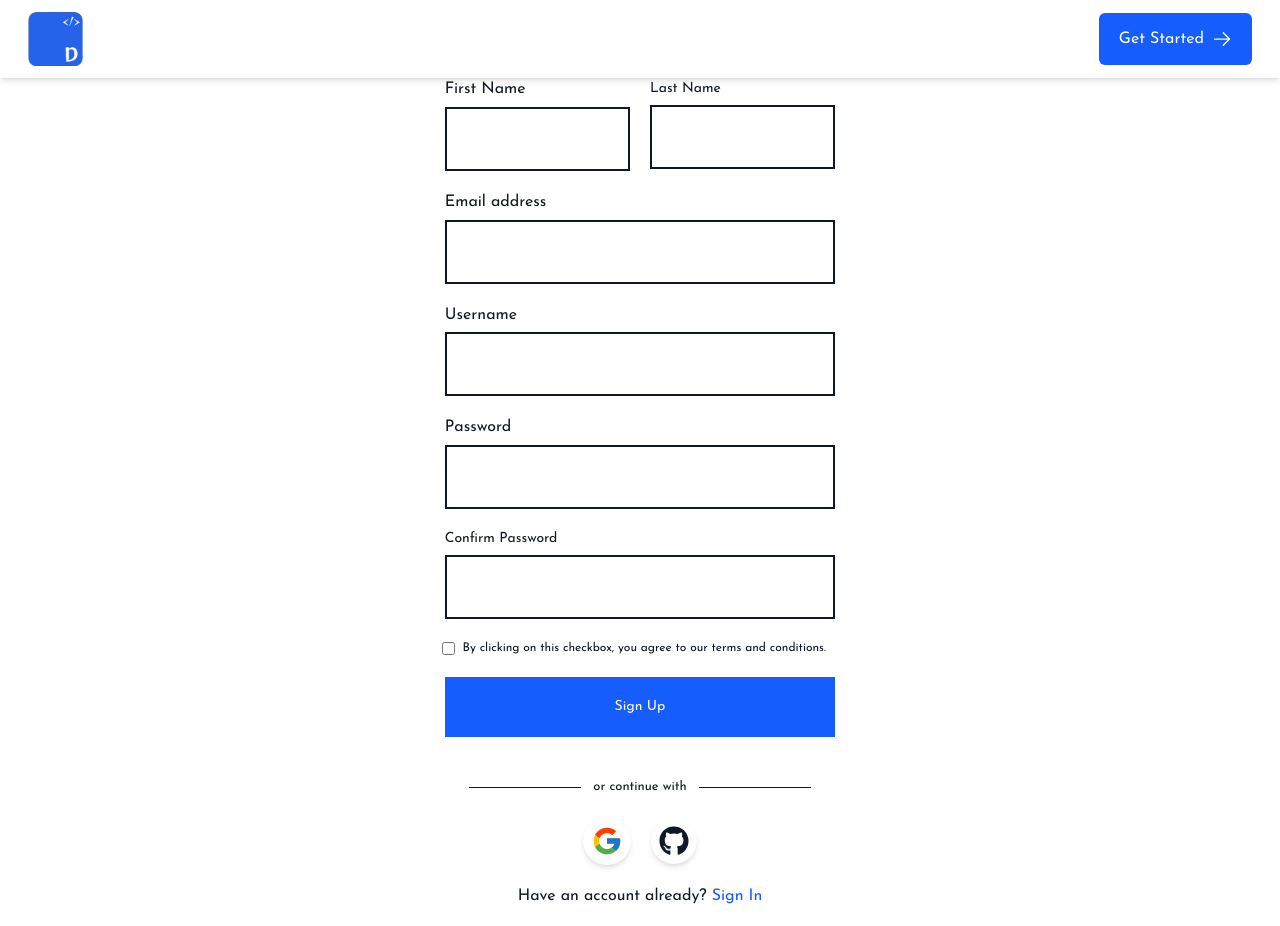
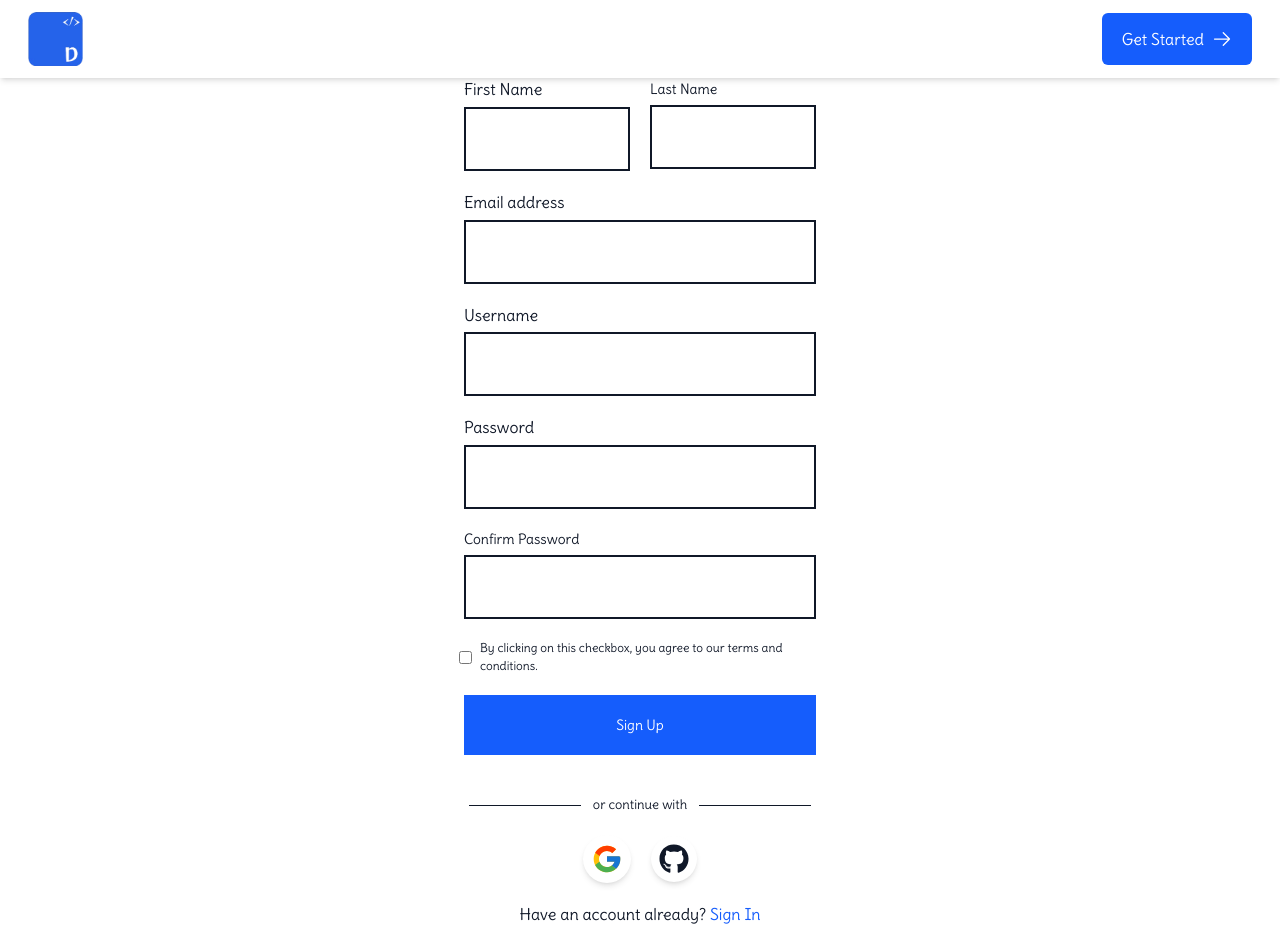
Before and after one commit to Jaycode01/DevCollab, a Next.js app in the folder frontend/: page /getstarted in a window 1280 px wide. Built offline with nearby package versions, Linux system fonts and the light colour scheme; no server answers; a web font is replaced by a local one.

Commit message:
i changed the font-family and also work on the first fix i recieve from my collegue on neighborhood

```diff
--- a/frontend/src/app/getstarted/page.tsx
+++ b/frontend/src/app/getstarted/page.tsx
@@ -74,7 +74,7 @@ export default function SignUp() {
           }
 
           // Redirecting to dashboard
-          router.push("/login");
+          router.push("/dashboard");
         } catch (err) {
           console.error("Error saving user data: ", err);
           setError(
--- a/frontend/src/app/globals.css
+++ b/frontend/src/app/globals.css
@@ -2,8 +2,8 @@
 @import "tw-animate-css";
 
 @font-face {
-  font-family: "Josefin";
-  src: url("../../public/JosefinSans-Regular.woff2");
+  font-family: "Delius";
+  src: url("../../public/Delius-Regular.woff2");
 }
 
 .hide-scrollbar {
@@ -16,7 +16,7 @@
 }
 
 * {
-  font-family: "Josefin", sans-serif;
+  font-family: "Delius", sans-serif;
 }
 
 @custom-variant dark (&:is(.dark *));
```
Also changed, not shown: frontend/public/Delius-Regular.woff2 (added).
